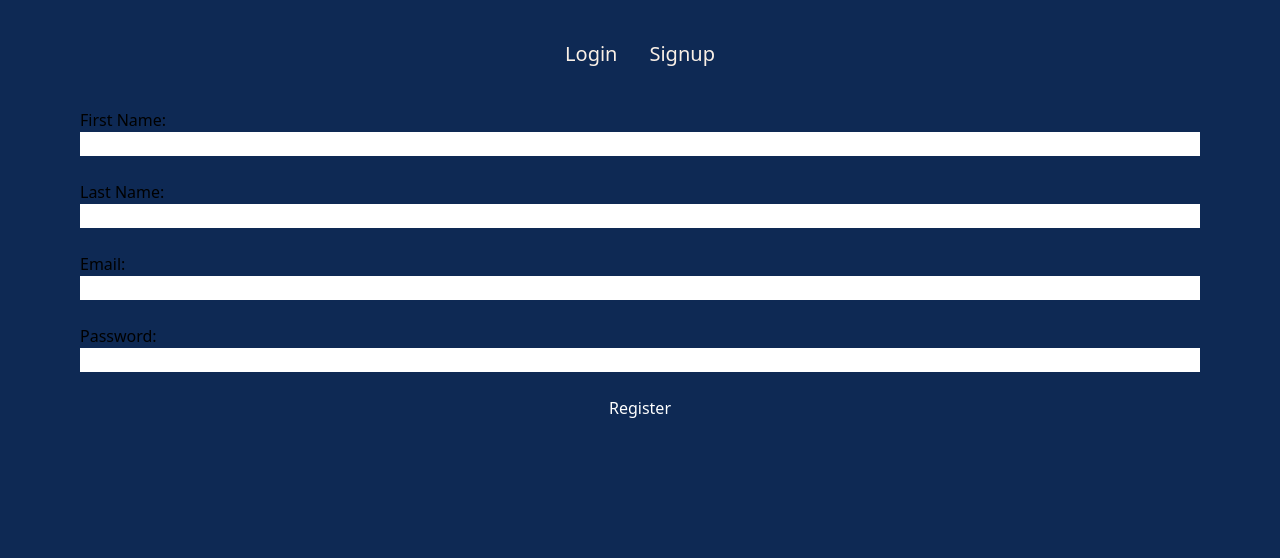
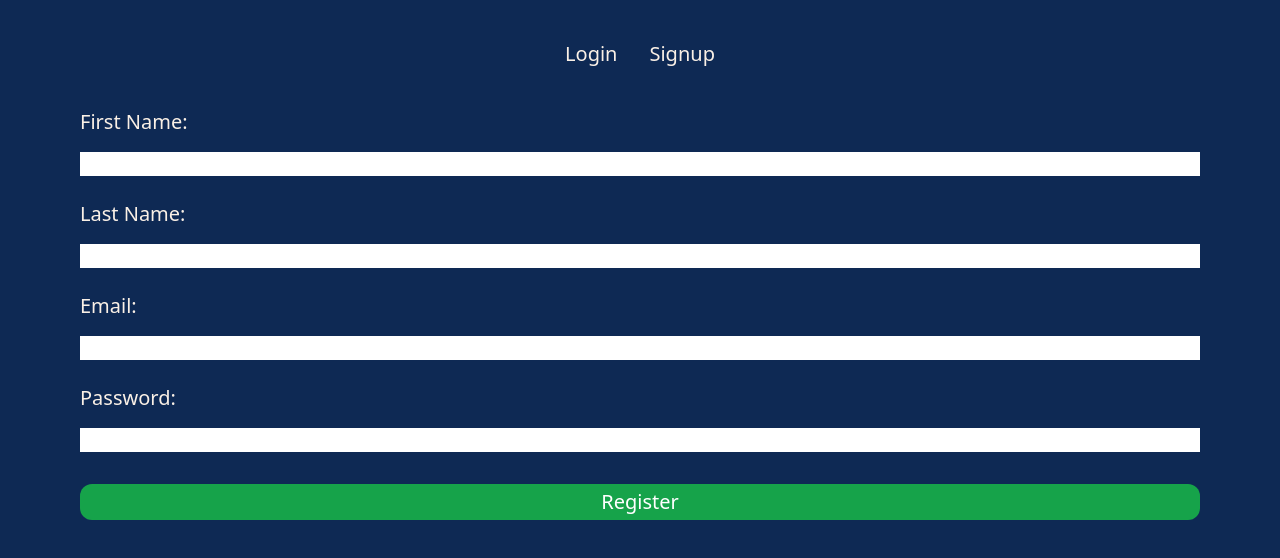
Before and after one commit to AashishKatila/Authentication, a React (Vite) app: page /signup in a window 1280 px wide. Shown: the top 558 px of the page. Built offline with nearby package versions, Linux system fonts and the light colour scheme.

Commit message:
Improve css

```diff
--- a/src/components/Profile.jsx
+++ b/src/components/Profile.jsx
@@ -58,26 +58,27 @@ const Profile = () => {
 
   return (
     <div className="ml-10">
-      <h2>Profile</h2>
+      <div className="text-2xl font-bold mb-4 ml-24">All Profiles</div>
       {isLoading && <p>Loading data...</p>}
       {error && <p>Error: {error.message}</p>}
       {alldata.length > 0 && (
         <>
-            {/* {console.log(alldata)} */}
           {alldata.map(
             (item,index) =>
-              item._id === userId && (
-                <div key={index}>
+               (
+                <div className="grid grid-cols-2 text-lg mx-20 mt-2 items-center  py-4" key={index}>
+
+
                   {/* Information  */}
-                  <div>
-                    <div>
-                      Name: {item.firstName} {item.lastName}
+                  <div className="grid grid-cols-2">
+                    <div className="mx-4">
+                      <span className="font-bold">Name</span>: {item.firstName} {item.lastName}
                     </div>
-                    <div>Email: {item.email}</div>
+                    <div><span className="font-bold">Email</span>: {item.email}</div>
                   </div>
 
                   {/* Buttons  */}
-                  <div className="mt-4">
+                  <div className=" flex items-center">
                     <button className="py-1 px-4 bg-green-500 text-white rounded-lg mx-2">
                       Update
                     </button>
@@ -87,6 +88,7 @@ const Profile = () => {
                     >
                       Delete
                     </button>
+
                     <button
                       className="py-1 px-4 bg-blue-500 rounded-lg mx-2"
                       onClick={Logout}
--- a/src/components/Signup.jsx
+++ b/src/components/Signup.jsx
@@ -1,6 +1,7 @@
 import React, { useState } from "react";
 import { useFormik } from "formik";
 import CustomInput from "./CustomInput";
+import { useNavigate } from "react-router-dom";
 
 const validate = (values) => {
   const errors = {};
@@ -27,6 +28,7 @@ const validate = (values) => {
 };
 
 const Signup = () => {
+  const navigate = useNavigate()
   const [registered, setRegistered] = useState(false);
   const formik = useFormik({
     initialValues: {
@@ -48,6 +50,7 @@ const Signup = () => {
         );
         if (response.ok) {
           setRegistered(true);
+          navigate('/login')
         } else {
           const errorJson = await response.json();
           setError(errorJson.message || "Registration failed!");
@@ -61,15 +64,15 @@ const Signup = () => {
   return (
     <form
       onSubmit={formik.handleSubmit}
-      className="flex flex-col px-20 pt-4 pb-4 text-black  "
+      className="flex flex-col px-20  pt-4 pb-4  "
     >
-      <label htmlFor="firstName">First Name:</label>
+      <label htmlFor="firstName" className="text-xl mr-5 mb-4">First Name:</label>
 
       <input
         type="text"
         id="firstName"
         name="firstName"
-        className="px-2"
+        className="text-black px-2"
         {...formik.getFieldProps("firstName")}
       />
       {/* <CustomInput
@@ -84,13 +87,13 @@ const Signup = () => {
 
       <br />
 
-      <label htmlFor="lastName">Last Name:</label>
+      <label htmlFor="lastName" className="text-xl mr-5 mb-4">Last Name:</label>
 
       <input
         type="text"
         id="lastName"
         name="lastName"
-        className="px-2"
+        className="text-black px-2"
         {...formik.getFieldProps("lastName")}
       />
       {formik.touched.lastName && formik.errors.lastName && (
@@ -98,12 +101,12 @@ const Signup = () => {
       )}
       <br />
 
-      <label htmlFor="email">Email:</label>
+      <label htmlFor="email" className="text-xl mr-5 mb-4">Email:</label>
 
       <input
         type="email"
         id="email"
-        className="px-2"
+        className="text-black px-2"
         name="email"
         {...formik.getFieldProps("email")}
       />
@@ -112,13 +115,13 @@ const Signup = () => {
       )}
       <br />
 
-      <label htmlFor="password">Password:</label>
+      <label htmlFor="password" className="text-xl mr-5 mb-4">Password:</label>
 
       <input
         type="password"
         id="password"
         name="password"
-        className="px-2"
+        className="text-black px-2"
         {...formik.getFieldProps("password")}
       />
       {formik.touched.password && formik.errors.password && (
@@ -126,10 +129,10 @@ const Signup = () => {
       )}
       <br />
 
-      <button className="text-white" type="submit" disabled={formik.isSubmitting}>
+      <button className="text-xl bg-green-600 px-4 py-1 text-white rounded-xl mt-2" type="submit" disabled={formik.isSubmitting}>
         {formik.isSubmitting ? "Registering..." : "Register"}
       </button>
-      {registered && <p>COngrats on successfull registration</p>}
+      {registered && <p className="mt-2 text-xl text-green-500">Congrats successfull person</p>}
     </form>
   );
 };
```
